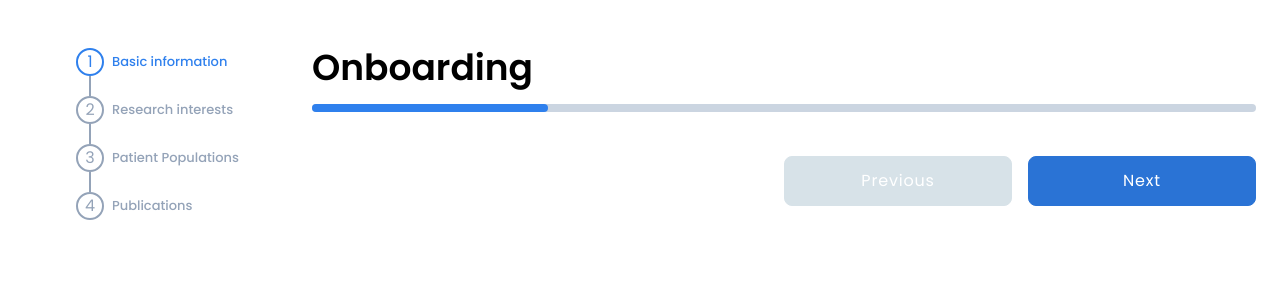
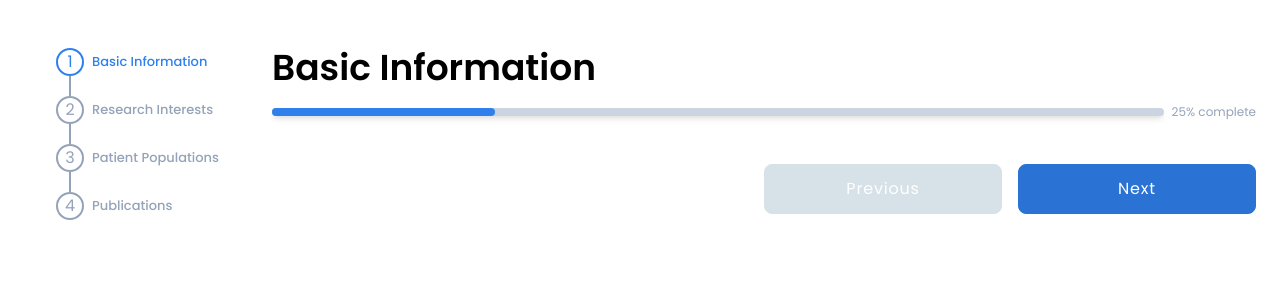
Before and after one commit to edbeh/redata_frontend, a React (Create React App) app: page /onboarding/1 in a window 1280 px wide. Shown: the top 300 px of the page. Built offline with nearby package versions, Linux system fonts and the light colour scheme.

Commit message:
add optional prop to display percentage text in progressbar

```diff
--- a/src/components/Button/Button.tsx
+++ b/src/components/Button/Button.tsx
@@ -15,7 +15,7 @@ const Button: React.FC<ButtonProps> = ({
 
   return (
     <button
-      className={`tracking-wider transition duration-300 hover:scale-[1.01] border-primary-600 text-base p-3  rounded-lg w-full box-border disabled:bg-disabled disabled:border-disabled border-[1px] disabled:text-white disabled:cursor-not-allowed flex justify-center ${
+      className={`tracking-wider transition duration-300 hover:scale-[1.03] border-primary-600 text-base p-3  rounded-lg w-full box-border disabled:bg-disabled disabled:border-disabled border-[1px] disabled:text-white disabled:cursor-not-allowed flex justify-center ${
         variant === "primary"
           ? "bg-primary-600 text-white"
           : "bg-white text-primary-600"
--- /dev/null
+++ b/src/components/Nav/TopNav/TopNav.tsx
@@ -0,0 +1,5 @@
+const TopNav = () => {
+  return <div>Top nav</div>;
+};
+
+export default TopNav;
--- a/src/components/ProgressBar/ProgressBar.tsx
+++ b/src/components/ProgressBar/ProgressBar.tsx
@@ -13,15 +13,20 @@ const ProgressBar = ({
 }: ProgressBarProps) => {
   console.log("progress", progress);
   return (
-    <div className="w-full">
-      <div className="h-2 rounded-lg bg-slate-300">
+    <div className="flex items-center w-full space-x-2">
+      <div className="w-full h-2 rounded-lg shadow-md bg-slate-300">
         <motion.div
           className={`rounded-lg h-full bg-primary-500`}
           initial={{ width: initial || "0%" }}
           animate={{ width: progress }}
-          transition={{ duration: 1.5 }}
+          transition={{ duration: 0.5 }}
         />
       </div>
+      {showProgressInText && (
+        <p className="text-xs text-slate-400 whitespace-nowrap">
+          {progress} complete
+        </p>
+      )}
     </div>
   );
 };
--- a/src/components/index.ts
+++ b/src/components/index.ts
@@ -4,3 +4,4 @@ export { default as FormInput } from "./FormInput/FormInput";
 export { default as FormSelect } from "./FormSelect/FormSelect";
 export { default as BaseLayout } from "./BaseLayout/BaseLayout";
 export { default as ProgressBar } from "./ProgressBar/ProgressBar";
+export { default as TopNav } from "./Nav/TopNav/TopNav";
--- a/src/pages/Onboarding/Onboarding.tsx
+++ b/src/pages/Onboarding/Onboarding.tsx
@@ -55,7 +55,7 @@ const Onboarding = () => {
   return (
     <BaseLayout withTopPadding>
       <div className="flex w-full p-6">
-        <div className="hidden md:flex flex-col mx-11 align-center min-w-[200px]">
+        <div className="hidden md:flex flex-col mx-6 align-center min-w-[200px]">
           {onboardingSteps?.map((step, i) => {
             return (
               <OnboardingIndicator
@@ -70,8 +70,14 @@ const Onboarding = () => {
         </div>
 
         <div className="flex flex-col w-full">
-          <h1 className="mb-4 text-4xl font-semibold">Onboarding</h1>
-          <ProgressBar initial={initialProgress} progress={currentProgress} />
+          <h1 className="mb-4 text-4xl font-semibold">
+            {onboardingSteps[currentStep - 1].description}
+          </h1>
+          <ProgressBar
+            initial={initialProgress}
+            progress={currentProgress}
+            showProgressInText
+          />
 
           <div className="flex self-end w-1/2 min-w-[275px] mt-11 space-x-4">
             <Button
--- a/src/pages/Onboarding/Onboarding.utils.tsx
+++ b/src/pages/Onboarding/Onboarding.utils.tsx
@@ -2,11 +2,11 @@ export const getOnboardingSteps = () => {
   return [
     {
       number: 1,
-      description: "Basic information",
+      description: "Basic Information",
     },
     {
       number: 2,
-      description: "Research interests",
+      description: "Research Interests",
     },
     {
       number: 3,
```
